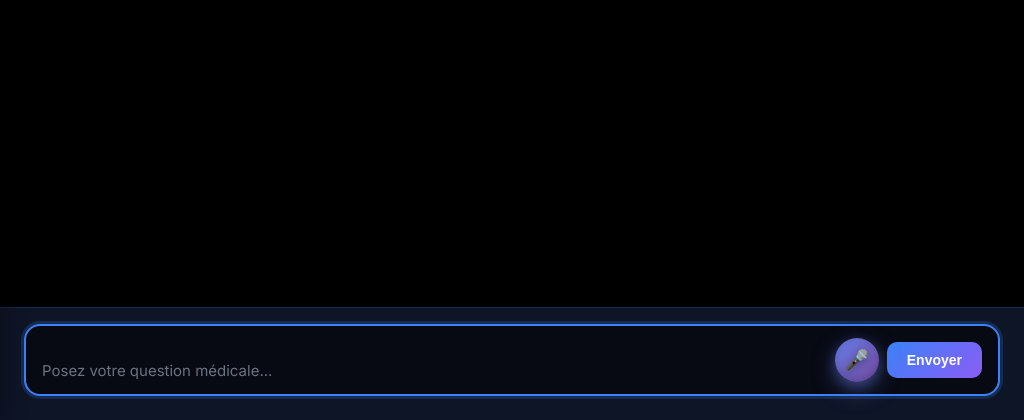
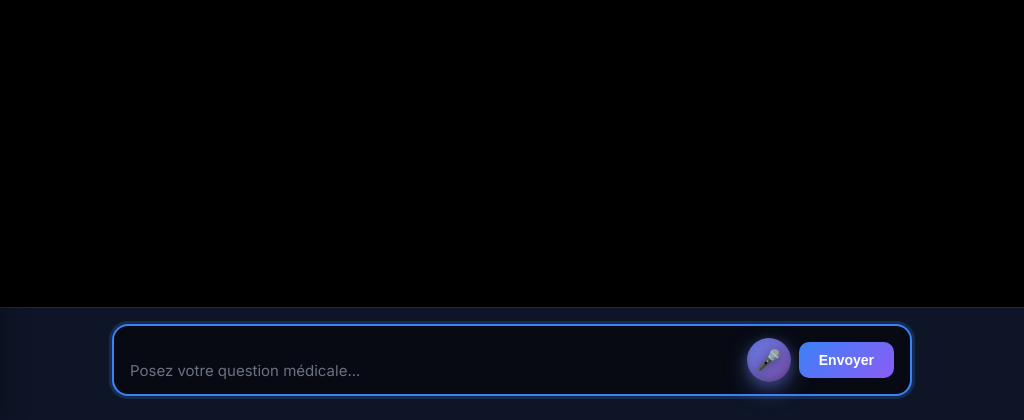
Before and after one commit to cha454/-medical-ai-assistant, a Flask app: page /chat in a window 1024 px wide. Shown: the part 380-800 px from the top of the page. Run offline with Flask 2, Linux system fonts and the light colour scheme; some libraries are stand-ins or nearby versions.

Commit message:
Fix: Keep input area at 900px while messages area is 1400px

```diff
--- a/templates/chat.html
+++ b/templates/chat.html
@@ -550,7 +550,7 @@
         }
 
         .input-container {
-            max-width: 1400px;
+            max-width: 900px;
             margin: 0 auto;
             position: relative;
         }
@@ -1387,7 +1387,7 @@
             }
 
             .input-container {
-                max-width: 1000px;
+                max-width: 800px;
             }
         }
 
```
